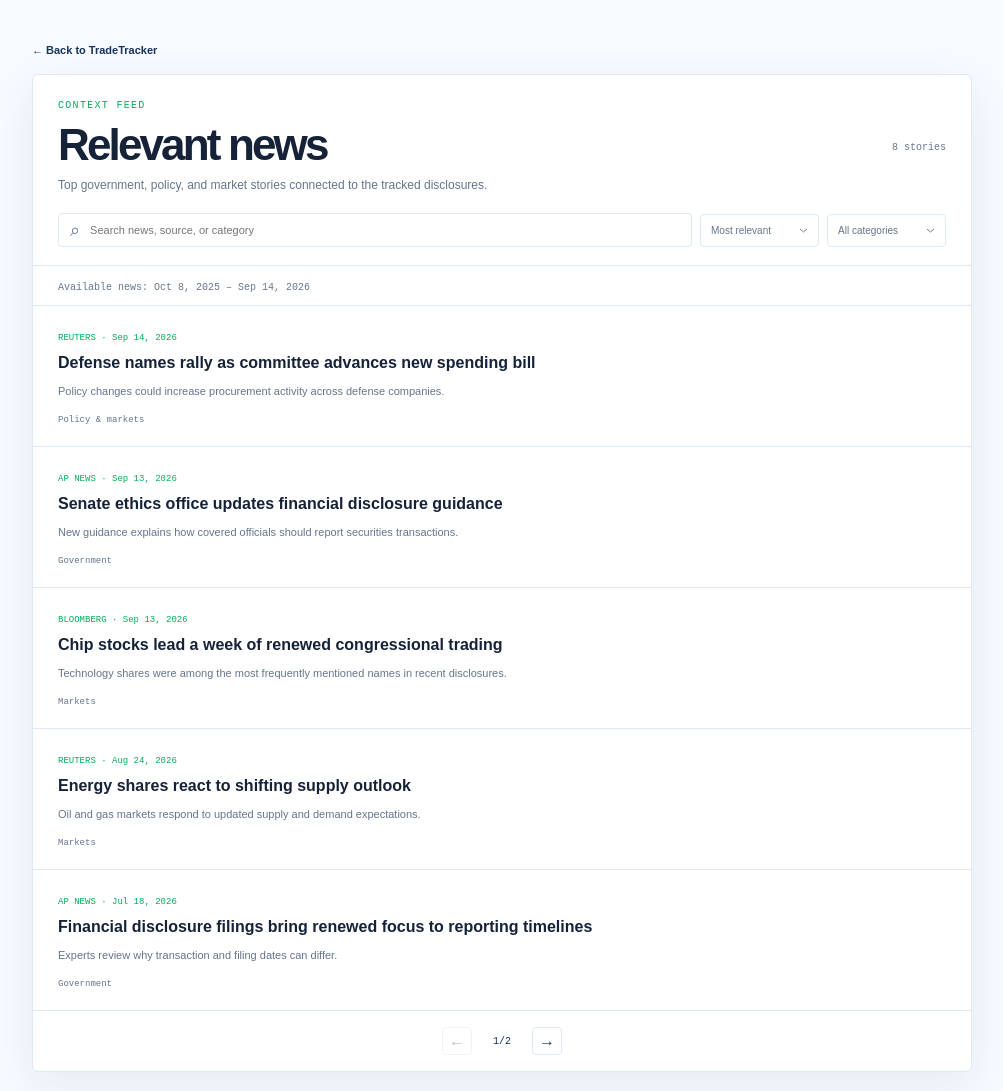
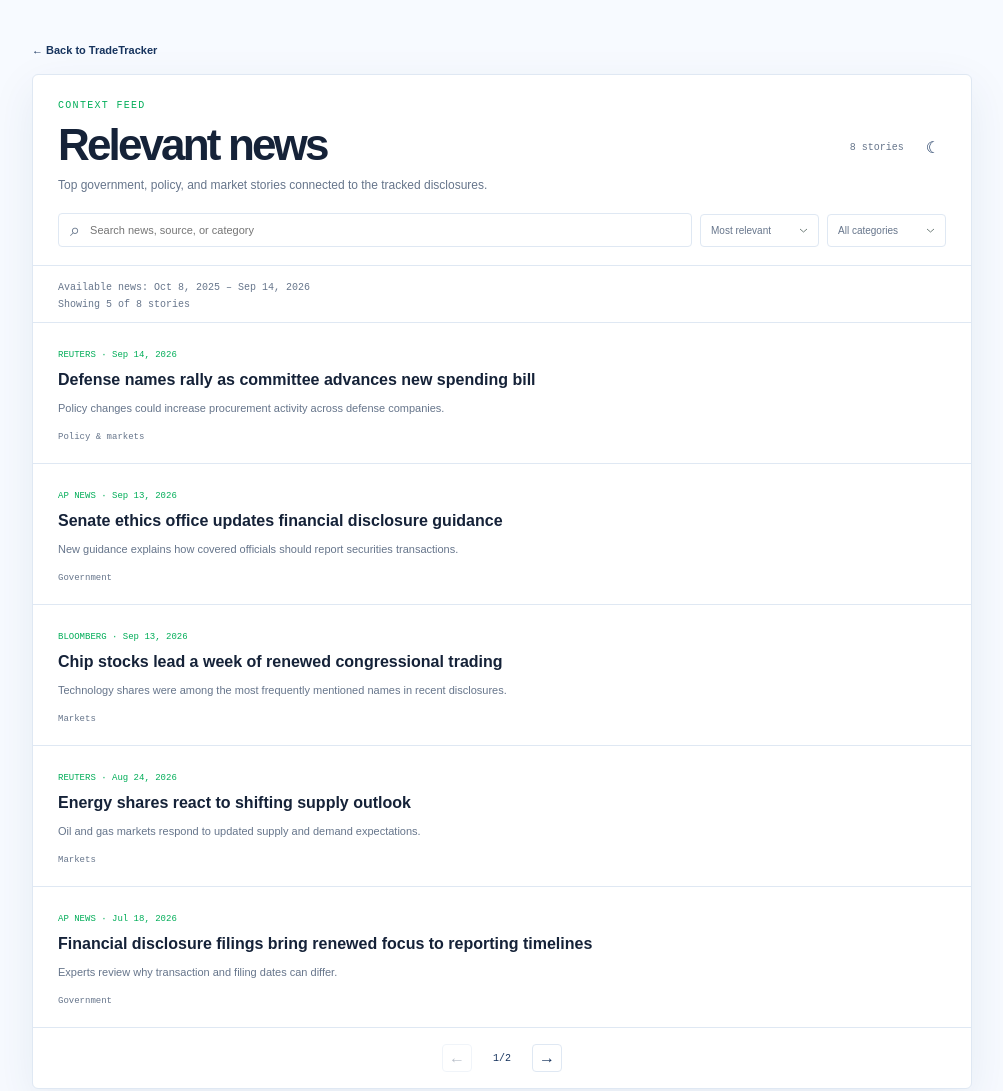
Before and after one commit to Mediwynn/TradeTracker-by-MEDSCODING, a plain HTML site: page news-list.html in a window 1280 px wide. Shown: the whole page, without its empty margins (138-1141 px from the left). Drawn offline with Linux system fonts and the light colour scheme.

Commit message:
Add news page result counts and theme sync

```diff
--- a/news-list.html
+++ b/news-list.html
@@ -4,6 +4,9 @@
     <meta charset="UTF-8" />
     <meta name="viewport" content="width=device-width, initial-scale=1.0" />
     <meta name="description" content="Relevant government and market news from the last 365 days." />
+    <script>
+      if (localStorage.getItem("public-ledger-theme") === "dark") document.documentElement.classList.add("dark-mode");
+    </script>
     <title>News · TradeTracker</title>
     <link rel="stylesheet" href="styles.css" />
   </head>
@@ -17,7 +20,10 @@
             <h1>Relevant news</h1>
             <p class="news-browser-intro">Top government, policy, and market stories connected to the tracked disclosures.</p>
           </div>
-          <span class="record-count" id="news-count"></span>
+          <div class="news-heading-actions">
+            <span class="record-count" id="news-count"></span>
+            <button class="icon-button" id="news-theme-toggle" type="button" aria-label="Switch to dark mode" title="Switch to dark mode">☾</button>
+          </div>
         </div>
         <div class="news-controls">
           <label class="search-box">
@@ -44,6 +50,7 @@
           </label>
         </div>
         <p class="news-range" id="news-range"></p>
+        <p class="news-showing" id="news-showing"></p>
         <div class="news-results" id="news-results"></div>
         <p class="news-empty hidden" id="news-empty">No news matches these filters.</p>
         <div class="news-pagination" aria-label="News pages">
@@ -53,6 +60,6 @@
         </div>
       </section>
     </main>
-    <script src="news-list.js"></script>
+    <script src="news-list.js?v=4"></script>
   </body>
 </html>
--- a/news-list.js
+++ b/news-list.js
@@ -15,6 +15,7 @@ const sort = document.querySelector("#news-sort");
 const category = document.querySelector("#news-category-filter");
 const empty = document.querySelector("#news-empty");
 const count = document.querySelector("#news-count");
+const showing = document.querySelector("#news-showing");
 const range = document.querySelector("#news-range");
 const newsPageSize = 5;
 let newsPage = 1;
@@ -49,6 +50,9 @@ function renderNews() {
   `).join("");
   empty.classList.toggle("hidden", filtered.length > 0);
   count.textContent = `${filtered.length} stor${filtered.length === 1 ? "y" : "ies"}`;
+  showing.textContent = filtered.length > 0
+    ? `Showing ${pageItems.length} of ${filtered.length} stor${filtered.length === 1 ? "y" : "ies"}`
+    : "Showing 0 stories";
   document.querySelector("#news-page").textContent = `${newsPage}/${totalPages}`;
   document.querySelector("#news-prev").disabled = newsPage === 1;
   document.querySelector("#news-next").disabled = newsPage === totalPages;
@@ -72,4 +76,15 @@ document.querySelector("#news-next").addEventListener("click", () => {
   newsPage += 1;
   renderNews();
 });
+const themeToggle = document.querySelector("#news-theme-toggle");
+function setTheme(isDark) {
+  document.body.classList.toggle("dark-mode", isDark);
+  document.documentElement.classList.toggle("dark-mode", isDark);
+  themeToggle.textContent = isDark ? "☀" : "☾";
+  themeToggle.setAttribute("aria-label", isDark ? "Switch to light mode" : "Switch to dark mode");
+  themeToggle.setAttribute("title", isDark ? "Switch to light mode" : "Switch to dark mode");
+  localStorage.setItem("public-ledger-theme", isDark ? "dark" : "light");
+}
+themeToggle.addEventListener("click", () => setTheme(!document.body.classList.contains("dark-mode")));
+setTheme(localStorage.getItem("public-ledger-theme") === "dark");
 renderNews();
--- a/service-worker.js
+++ b/service-worker.js
@@ -7,7 +7,7 @@ const APP_SHELL = [
   "./news.html",
   "./news-detail.js",
   "./news-list.html",
-  "./news-list.js",
+  "./news-list.js?v=4",
   "./manifest.webmanifest",
   "./app-icon.svg"
 ];
--- a/styles.css
+++ b/styles.css
@@ -117,8 +117,11 @@ td { border-top: 1px solid #edf1ef; font-size: 11px; padding: 14px 12px; white-s
 .news-controls { align-items: center; border-bottom: 1px solid var(--line); display: flex; gap: 8px; padding: 0 25px 18px; }
 .news-controls .search-box { flex: 1; }
 .news-range { color: var(--muted); font: 10px "DM Mono", monospace; margin: 0; padding: 16px 25px 0; }
+.news-showing { color: var(--muted); font: 10px "DM Mono", monospace; margin: 6px 0 0; padding: 0 25px; }
 .news-list-page { margin: 0 auto; max-width: 980px; padding: 40px 20px; }
 .news-browser .panel-heading h1 { font-size: clamp(28px, 5vw, 44px); margin: 0 0 10px; }
+.news-heading-actions { align-items: center; display: flex; gap: 16px; }
+.news-heading-actions .icon-button { color: var(--dark-green); }
 .news-browser-intro { color: var(--muted); font-size: 12px; line-height: 1.6; margin: 0; max-width: 520px; }
 .news-results { display: grid; gap: 0; margin-top: 12px; }
 .news-result { border-top: 1px solid var(--line); display: block; padding: 20px 25px; transition: background .15s ease; }
@@ -135,6 +138,7 @@ td { border-top: 1px solid #edf1ef; font-size: 11px; padding: 14px 12px; white-s
 .page-indicator { color: var(--dark-green); font: 10px "DM Mono", monospace; min-width: 40px; text-align: center; }
 .dark-mode .page-button { background: #0b111b; color: #8ed0ff; }
 .dark-mode .page-indicator { color: #8ed0ff; }
+.dark-mode .news-heading-actions .icon-button { color: #8ed0ff; }
 .news-item { border-top: 1px solid var(--line); padding: 16px 21px 14px; }
 .news-item { color: inherit; cursor: pointer; display: block; text-decoration: none; touch-action: manipulation; transition: background .15s ease; }
 .news-item:hover, .news-item:focus-visible { background: var(--soft-blue); outline: none; }
@@ -159,6 +163,7 @@ td { border-top: 1px solid #edf1ef; font-size: 11px; padding: 14px 12px; white-s
   .news-list-page { padding: 22px 14px; }
   .news-controls { align-items: stretch; flex-direction: column; padding: 0 15px 15px; }
   .news-range { padding-left: 15px; padding-right: 15px; }
+  .news-showing { padding-left: 15px; padding-right: 15px; }
   .news-result { padding: 18px 15px; }
   .news-detail-page { padding: 22px 14px; }
   .news-detail-card { padding: 22px; }
```
